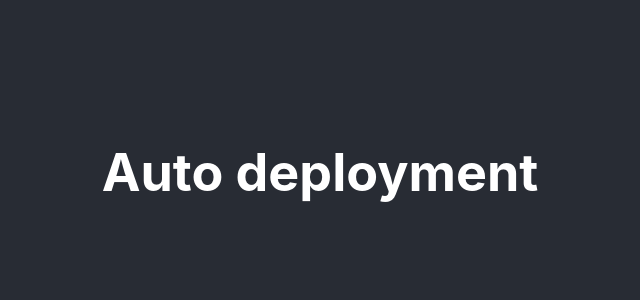
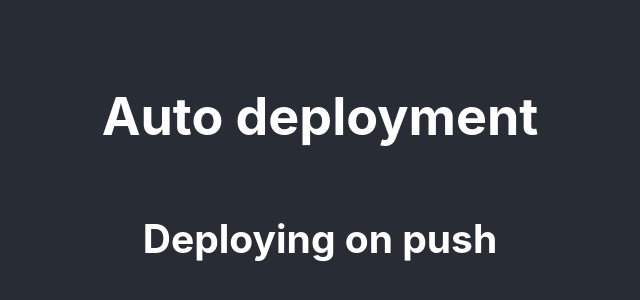
Before and after one commit to sidheshwar03/sample, a React (Create React App) app: page / in a window 1280 px wide. Shown: the part 228-528 px from the top of the page, without its empty margins (320-960 px from the left). Built offline with nearby package versions, Linux system fonts and the light colour scheme.

Commit message:
new commit

```diff
--- a/src/App.js
+++ b/src/App.js
@@ -6,6 +6,7 @@ function App() {
     <div className="App">
       <header className="App-header">
         <h1>Auto deployment</h1>
+        <h2>Deploying on push</h2>
       </header>
     </div>
   );
```
